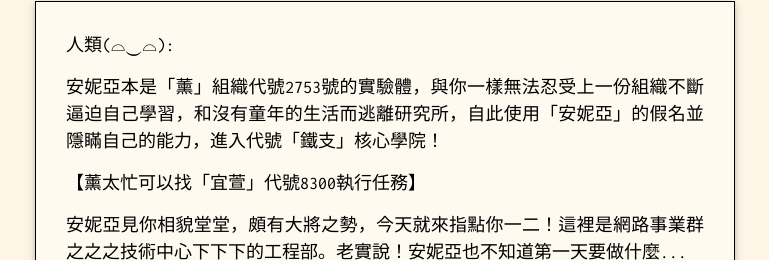
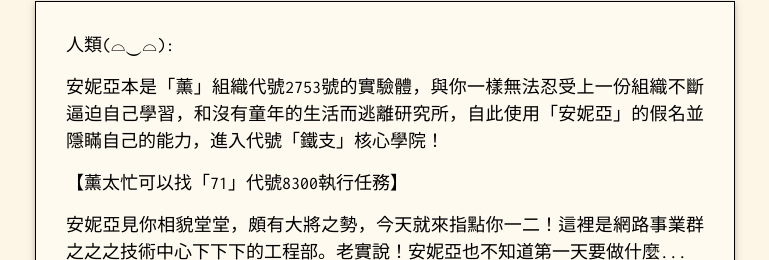
Before and after one commit to don1ta/eso, a website: page 1111eso.html in a window 1280 px wide. Shown: the part 1104-1364 px from the top of the page, without its empty margins (255-1024 px from the left). Drawn offline with nearby package versions, Linux system fonts and the light colour scheme.

Commit message:
Update 1111eso.html

```diff
--- a/1111eso.html
+++ b/1111eso.html
@@ -522,7 +522,7 @@
         <div class="px">
           <p>人類(⌓‿⌓):</p>
           <p>安妮亞本是「薰」組織代號2753號的實驗體，與你一樣無法忍受上一份組織不斷逼迫自己學習，和沒有童年的生活而逃離研究所，自此使用「安妮亞」的假名並隱瞞自己的能力，進入代號「鐵支」核心學院！</p>
-          <p>【薰太忙可以找「宜萱」代號8300執行任務】</p>
+          <p>【薰太忙可以找「71」代號8300執行任務】</p>
           <p>安妮亞見你相貌堂堂，頗有大將之勢，今天就來指點你一二！這裡是網路事業群之之之技術中心下下下的工程部。老實說！安妮亞也不知道第一天要做什麼...</p>
           <p><strong>為了執行任務──</strong><br>
             洛伊德•佛傑(chichi)說:安妮亞要入學鐵支學園<a target="_blank"
```
